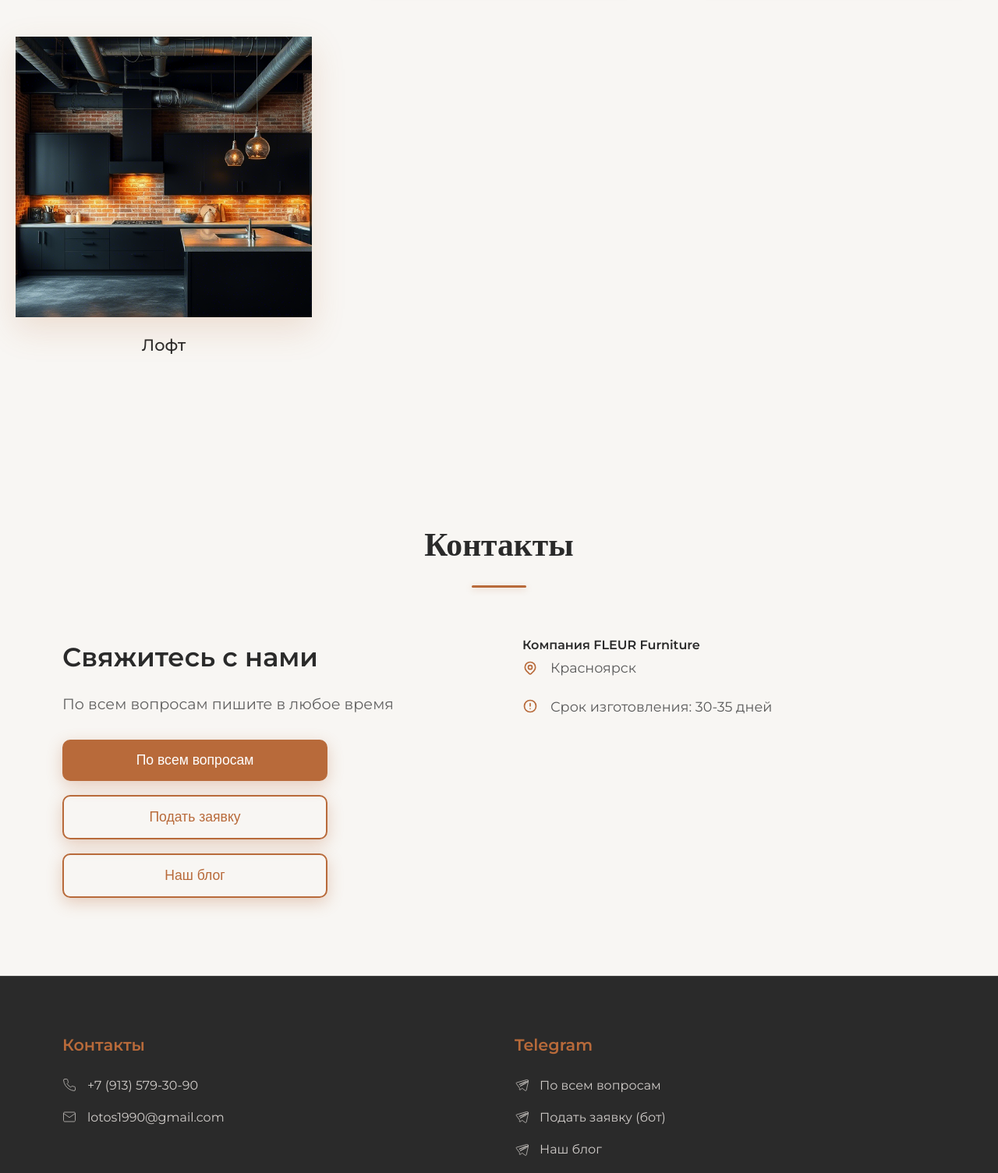
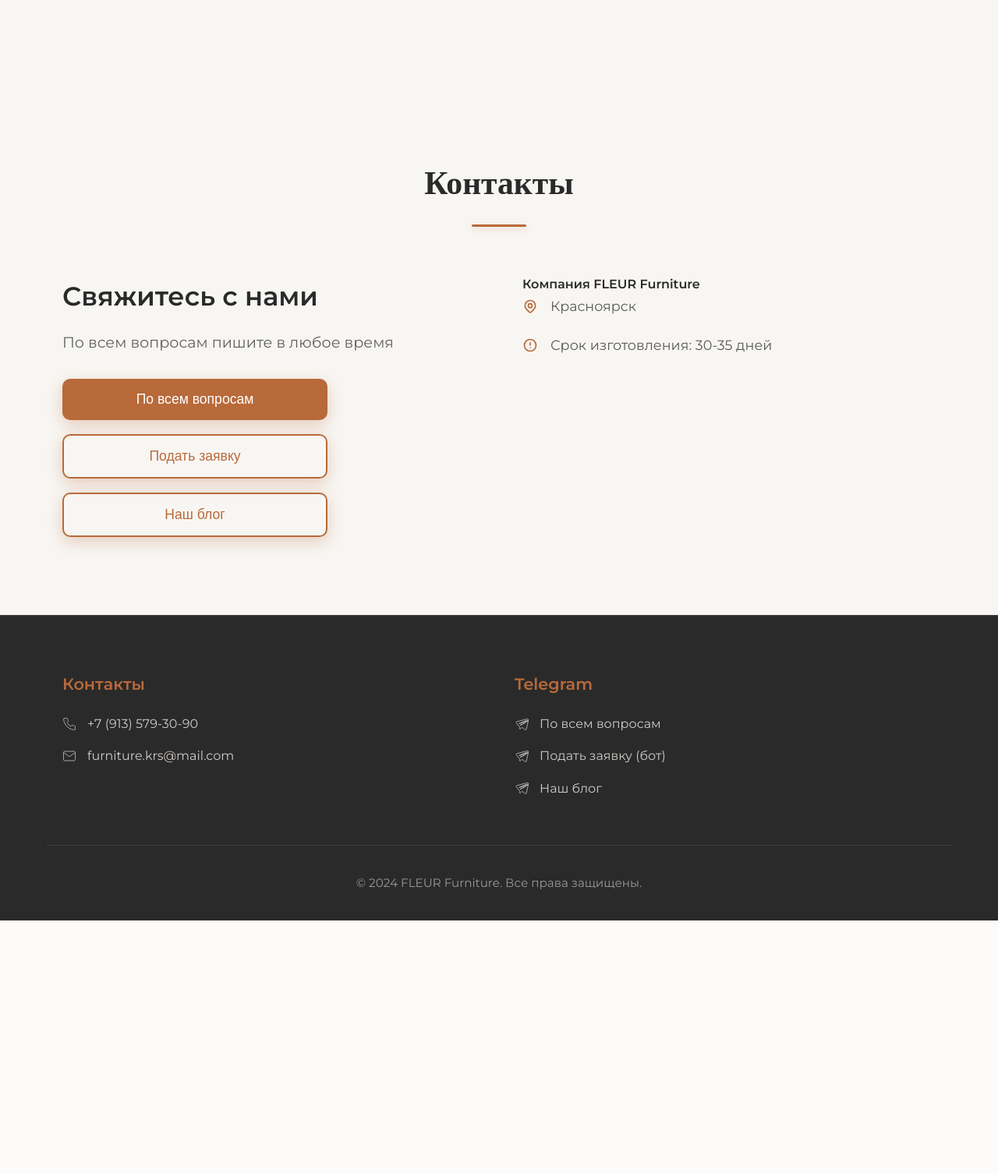
Before and after one commit to bryablo/FLEUR-Furniture, a plain HTML site: page index.html in a window 1280 px wide. Shown: the part 3150-4655 px from the top of the page at 78% size. After the commit the page ends 4331 px from the top, so only its background shows below. Drawn offline with nearby package versions, Linux system fonts and the light colour scheme.

Commit message:
Add files via upload

```diff
--- a/index.html
+++ b/index.html
@@ -2,7 +2,7 @@
 <html lang="ru">
 <head>
     <meta charset="UTF-8">
-    <meta name="viewport" content="width=device-width, initial-scale=1.0">
+    <meta name="viewport" content="width=device-width, initial-scale=1.0, maximum-scale=1.0, user-scalable=no">
     <meta name="description" content="FLEUR Furniture - Мебель на заказ в Красноярске. Кухни, шкафы, столы, тумбы. Бесплатный 3D проект.">
     <meta name="robots" content="index, follow">
     <meta name="referrer" content="no-referrer-when-downgrade">
@@ -36,7 +36,7 @@
                     <button class="secondary-button" onclick="safeOpenTelegram('blog')">Наш блог</button>
                 </div>
             </div>
-            <div class="hero-static-image" style="background-image: url('images/11.jpg');"></div>
+            <div class="hero-static-image"></div>
         </section>
 
         <section id="about" class="about">
@@ -168,10 +168,6 @@
                     <div class="style-image" style="background-image: url('images/3.jpg');"></div>
                     <span>Классика</span>
                 </div>
-                <div class="style-item">
-                    <div class="style-image" style="background-image: url('images/4.jpg');"></div>
-                    <span>Лофт</span>
-                </div>
             </div>
         </section>
 
@@ -226,7 +222,7 @@
                                 <path d="M4 4h16c1.1 0 2 .9 2 2v12c0 1.1-.9 2-2 2H4c-1.1 0-2-.9-2-2V6c0-1.1.9-2 2-2z"></path>
                                 <polyline points="22,6 12,13 2,6"></polyline>
                             </svg>
-                            lotos1990@gmail.com
+                            furniture.krs@mail.com
                         </a>
                     </div>
                     <div class="footer-contact-group">
```
